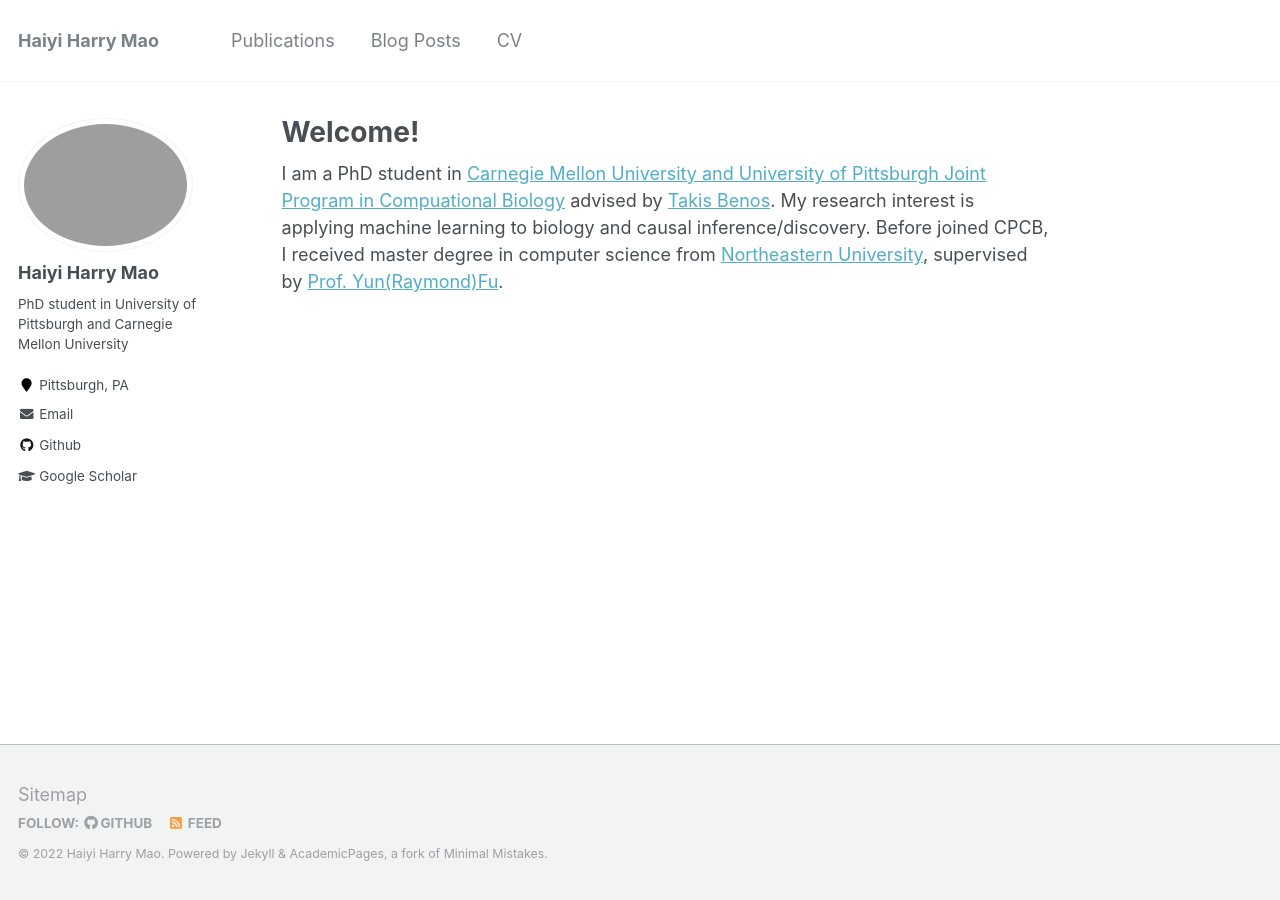
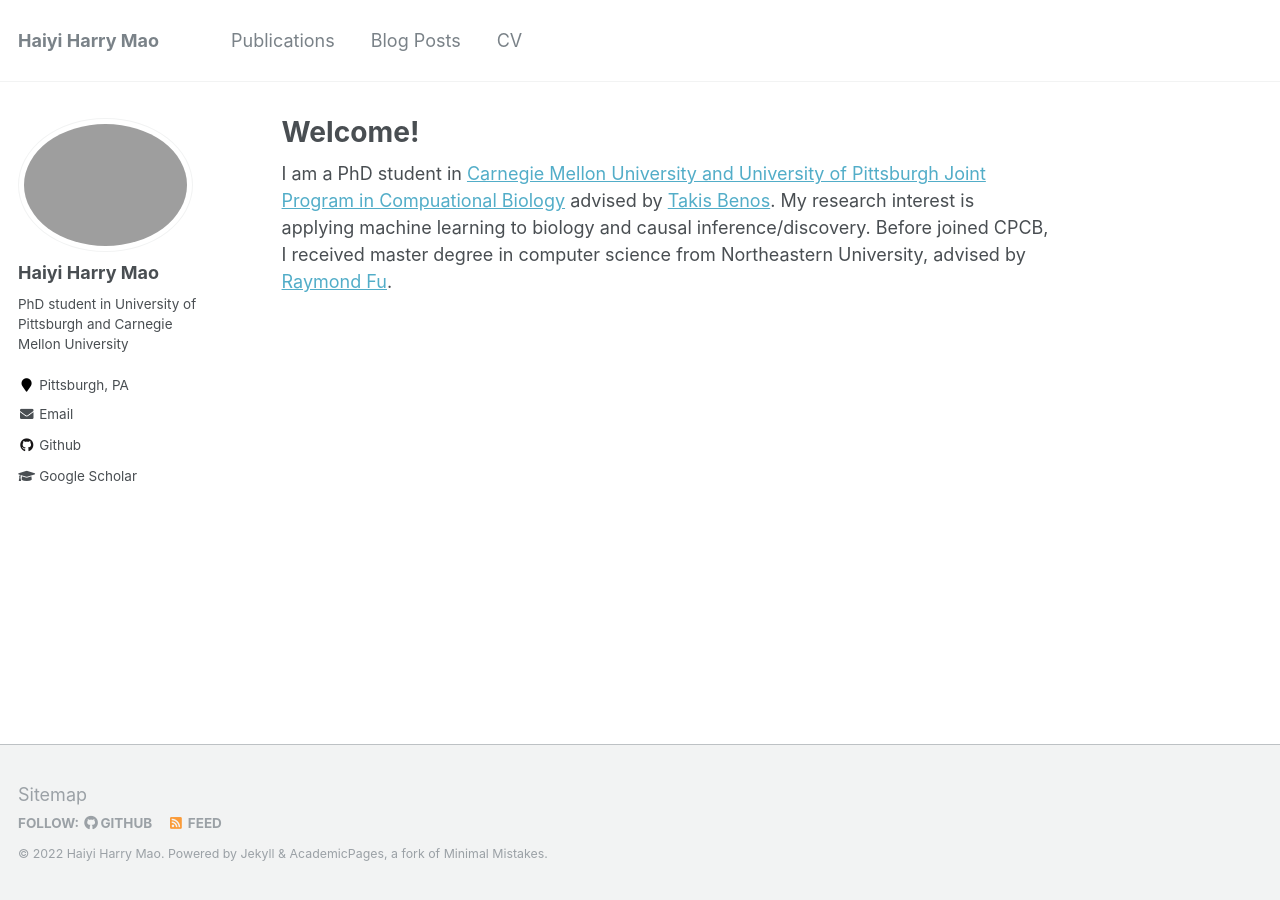
Before and after one commit to HarryMao1011/harrymao1011.github.io, a Jekyll site: the page built from _pages/about.md, in a window 1280 px wide. Built offline with Jekyll 4.4.1, drawn with Linux system fonts in a browser that asks for light colours.

Commit message:
update revision

```diff
--- a/_pages/about.md
+++ b/_pages/about.md
@@ -8,7 +8,7 @@
   - /about.html
 ---
 
-I am a PhD student in [Carnegie Mellon University and University of Pittsburgh Joint Program in Compuational Biology](http://www.compbio.cmu.edu/) advised by [Takis Benos](https://www.csb.pitt.edu/Faculty/benos/). My research interest is applying machine learning to biology and causal inference/discovery. Before joined CPCB, I received master degree in computer science from [Northeastern University](https://www.northeastern.edu/), supervised by [Prof. Yun(Raymond)Fu](http://www1.ece.neu.edu/~yunfu/).
+I am a PhD student in [Carnegie Mellon University and University of Pittsburgh Joint Program in Compuational Biology](http://www.compbio.cmu.edu/) advised by [Takis Benos](https://www.csb.pitt.edu/Faculty/benos/). My research interest is applying machine learning to biology and causal inference/discovery. Before joined CPCB, I received master degree in computer science from Northeastern University, advised by [Raymond Fu](http://www1.ece.neu.edu/~yunfu/).
 
 <!--
 This is the front page of a website that is powered by the [academicpages template](https://github.com/academicpages/academicpages.github.io) and hosted on GitHub pages. [GitHub pages](https://pages.github.com) is a free service in which websites are built and hosted from code and data stored in a GitHub repository, automatically updating when a new commit is made to the respository. This template was forked from the [Minimal Mistakes Jekyll Theme](https://mmistakes.github.io/minimal-mistakes/) created by Michael Rose, and then extended to support the kinds of content that academics have: publications, talks, teaching, a portfolio, blog posts, and a dynamically-generated CV. You can fork [this repository](https://github.com/academicpages/academicpages.github.io) right now, modify the configuration and markdown files, add your own PDFs and other content, and have your own site for free, with no ads! An older version of this template powers my own personal website at [stuartgeiger.com](http://stuartgeiger.com), which uses [this Github repository](https://github.com/staeiou/staeiou.github.io). -->
```
Also changed, not shown: 1 other file.
